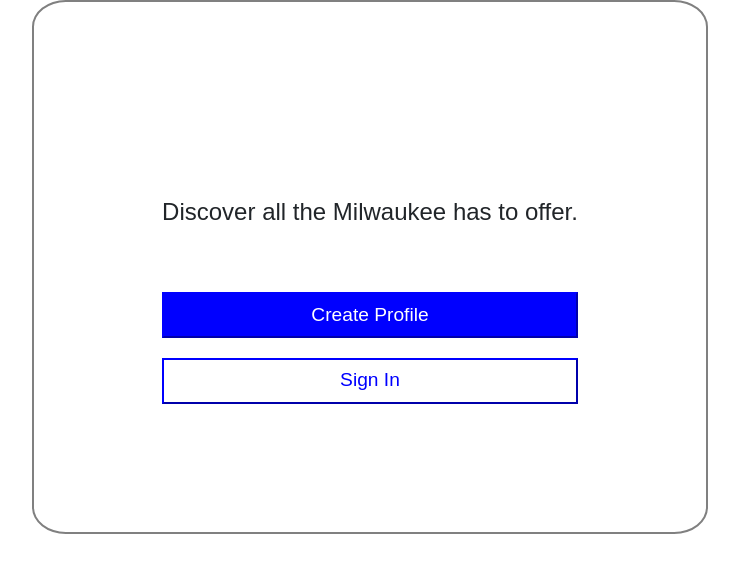
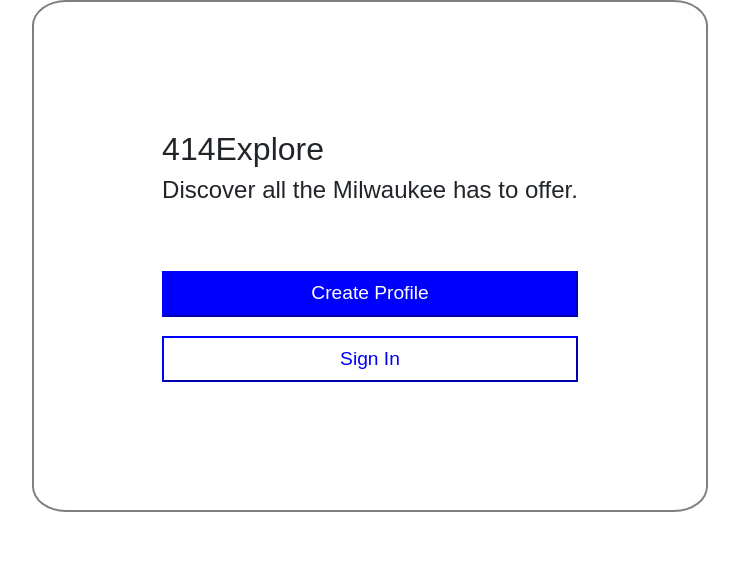
Before and after one commit to kitzmannathan/414Explore, a React (Create React App) app in the folder 414explore/: page / in a window 1280 px wide. Shown: the top 572 px of the page, without its empty margins (270-1009 px from the left). Built offline with nearby package versions, Linux system fonts and the light colour scheme; a web font is replaced by a local one.

Commit message:
fixed email send to and changed to show the 414Explore

```diff
--- a/414explore/src/CreateProfile.js
+++ b/414explore/src/CreateProfile.js
@@ -206,7 +206,7 @@ function CreateProfile({setPage, setEmail}) {
       <div className="App">
         {view==="first"&&(
           <div className='loginModal'>
-            <h1>414Explore</h1>
+            <h2>414Explore</h2>
             <h4>Discover all the Milwaukee has to offer.</h4>
             <button className='topButton' onClick={() => setView("create")}>Create Profile</button>
             <button className='bottomButton' onClick={() => setView("signIn")} >Sign In</button>
--- a/414explore/src/api.js
+++ b/414explore/src/api.js
@@ -290,7 +290,7 @@ app.get('/send-Email', function(req, res, next) {
                 template_id: 'template_ygla1qm',
                 user_id: 'HEDXSuwTR5Q-cpA8e',
                 template_params: {
-                    reply_to: 'kitzmann@msoe.edu',
+                    reply_to: email,
                     code: num
                 }
             };
```
